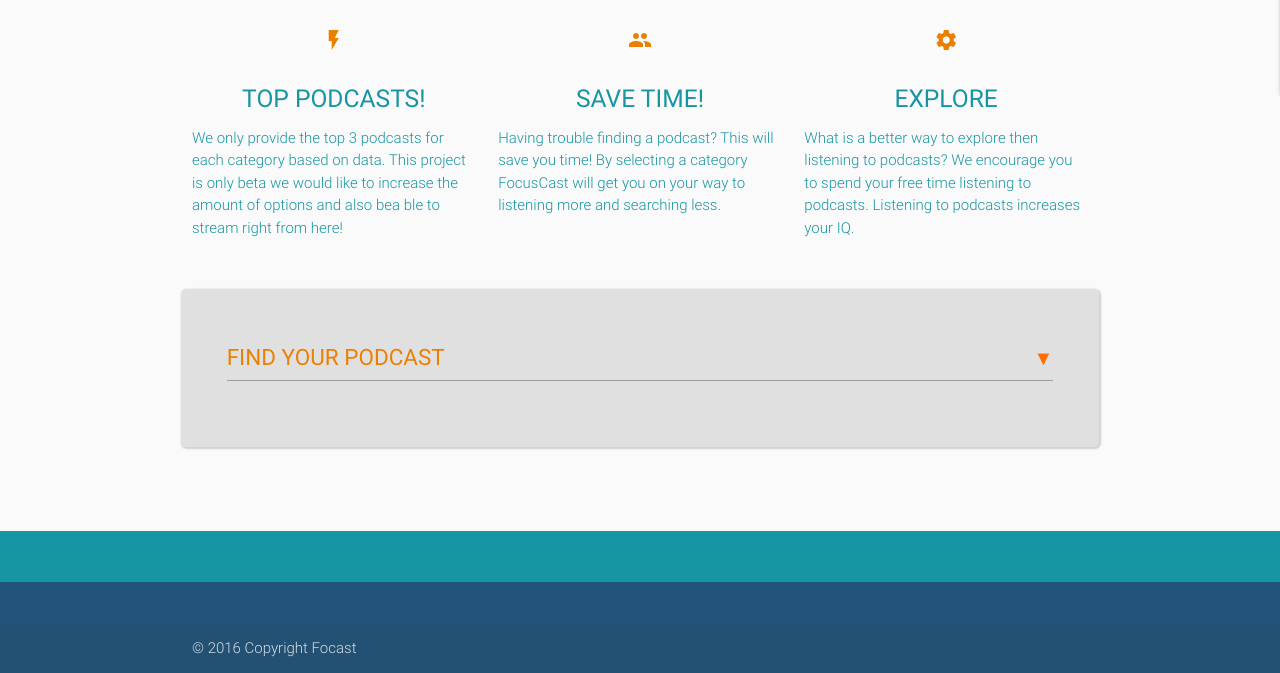
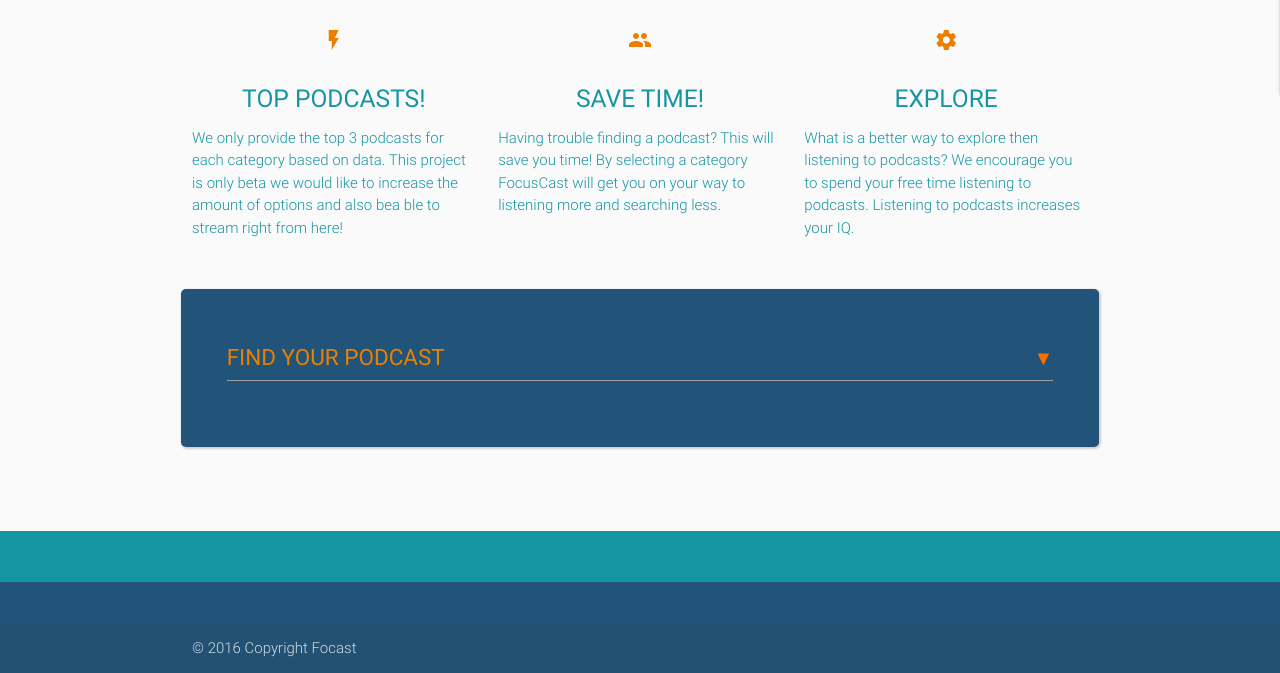
Before and after one commit to amgoodman5/FocusCast, a plain HTML site: page Q1/index.html in a window 1280 px wide. Shown: the part 766-1439 px from the top of the page. Drawn offline with nearby package versions, Linux system fonts and the light colour scheme; no server answers.

Commit message:
current Q1

```diff
--- a/Q1/style.css
+++ b/Q1/style.css
@@ -118,7 +118,7 @@ footer.page-footer {
 
 div#form {
     border-radius: 5px;
-    background: rgba(0,0,0,0.1);
+    background: rgb(34, 83, 120);
     padding: 5%;
     min-width: 100%;
     box-shadow: 1px 1px 2px 1px #d0d0d0;
```
